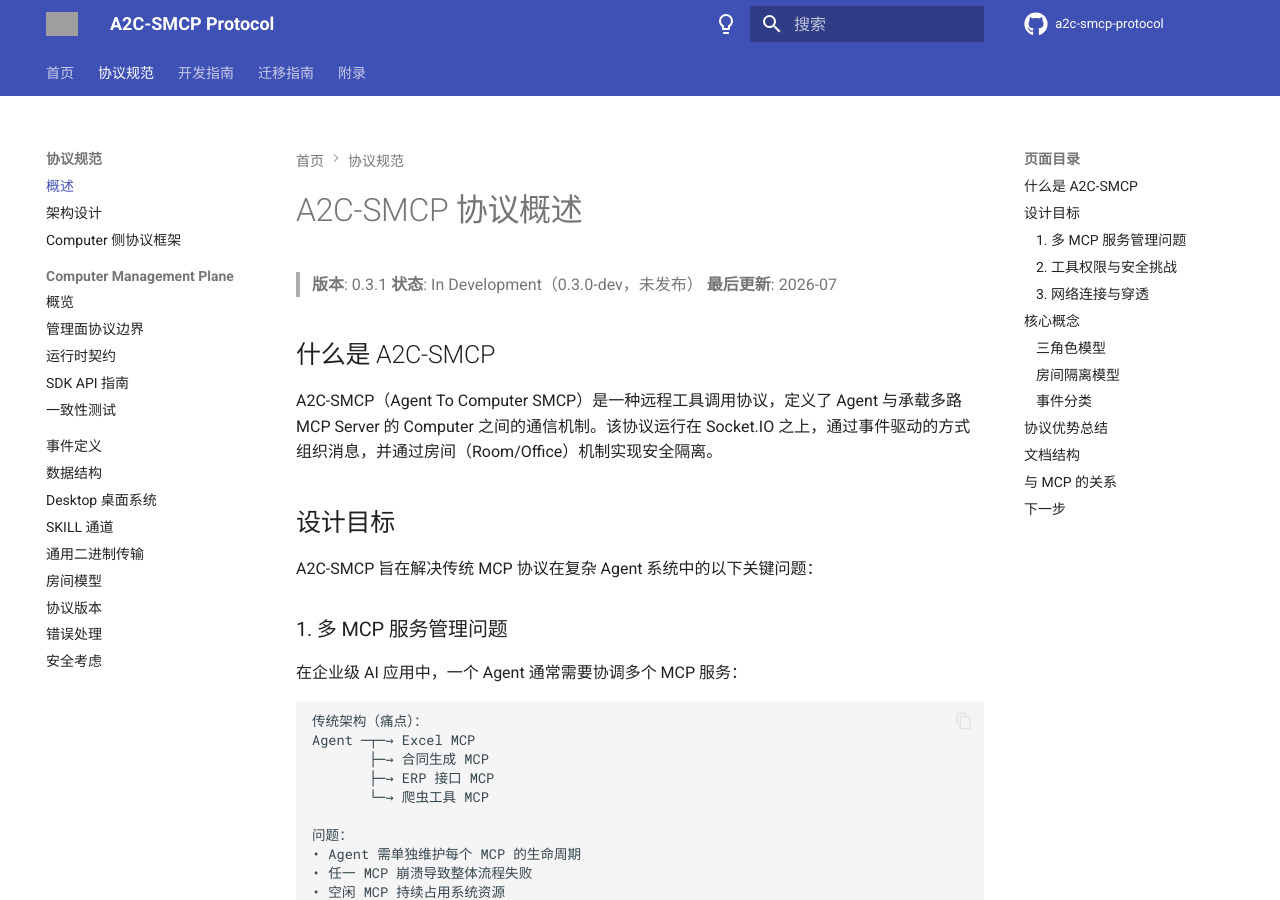
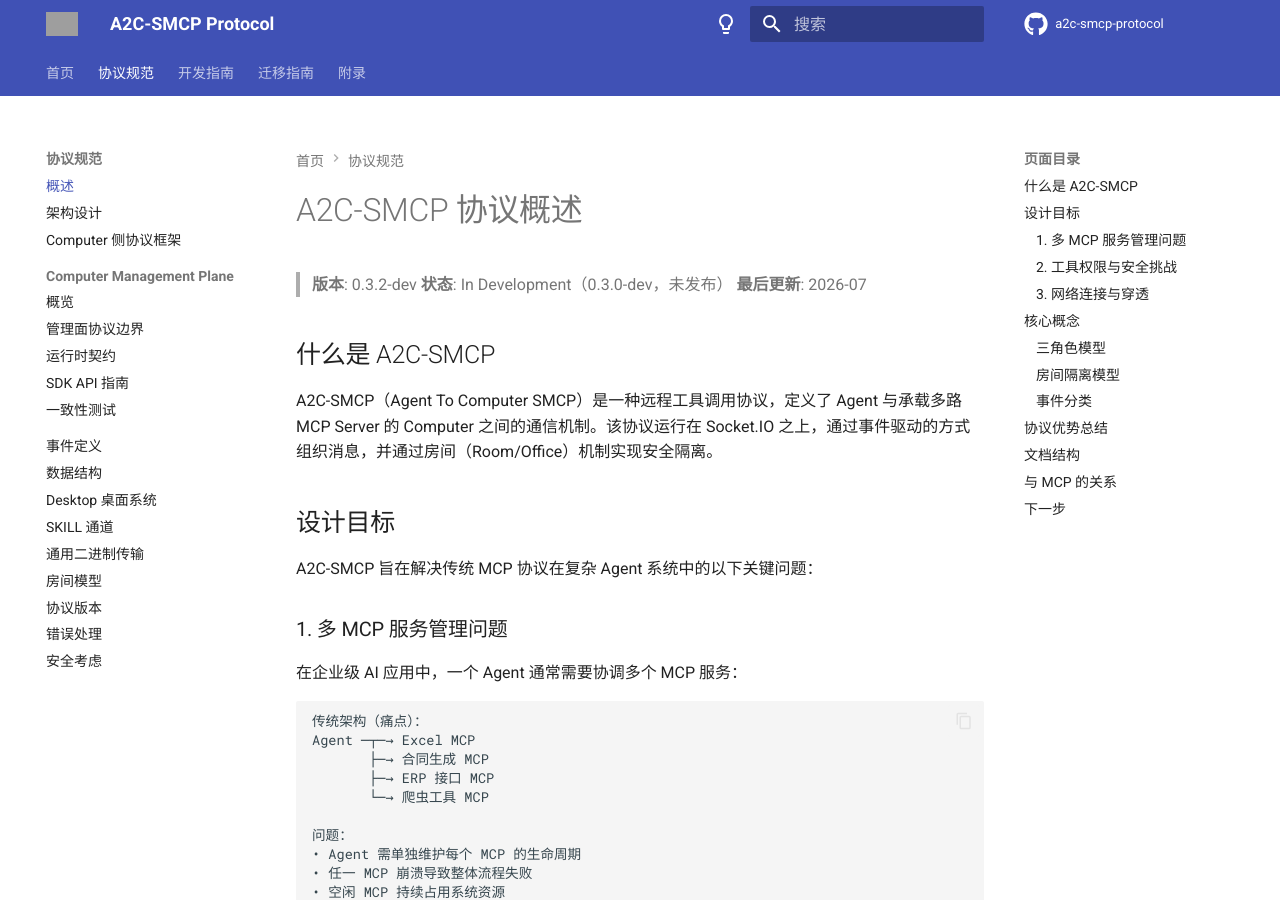
Before and after one commit to A2C-SMCP/a2c-smcp-protocol, an MkDocs documentation site: the page built from docs/specification/index.md, in a window 1280 px wide and 900 px high. Built offline with MkDocs 1.6.1 and Material for MkDocs 9.7.7, drawn with Linux system fonts in a browser that asks for light colours; comment, search, counter and statistics services are not loaded; the version menu is left out; grey boxes are pictures that could not be loaded.

Commit message:
Bump version: 0.3.1 → 0.3.2-dev

```diff
--- a/docs/specification/index.md
+++ b/docs/specification/index.md
@@ -1,6 +1,6 @@
 # A2C-SMCP 协议概述
 
-> **版本**: 0.3.1
+> **版本**: 0.3.2-dev
 > **状态**: In Development（0.3.0-dev，未发布）
 > **最后更新**: 2026-07
 
--- a/mkdocs.yml
+++ b/mkdocs.yml
@@ -63,7 +63,7 @@
   version:
     provider: mike
     alias: true
-  announce: "A2C-SMCP 协议规范文档 - 本文档版本：0.3.1"
+  announce: "A2C-SMCP 协议规范文档 - 本文档版本：0.3.2-dev"
   social:
     - icon: fontawesome/brands/github
       link: https://github.com/A2C-SMCP
--- a/pyproject.toml
+++ b/pyproject.toml
@@ -1,6 +1,6 @@
 [project]
 name = "a2c-smcp-protocol"
-version = "0.3.1"
+version = "0.3.2-dev"
 description = "A2C-SMCP Protocol Specification - Agent To Computer Socket.IO-based MCP Protocol"
 readme = "README.md"
 requires-python = ">=3.10"
@@ -49,7 +49,7 @@
 
 # bump-my-version 配置
 [tool.bumpversion]
-current_version = "0.3.1"
+current_version = "0.3.2-dev"
 # 开发中版本序列化为 X.Y.Z-dev（未发布）；发布时把 pre_l 推到 final（optional_value）即去掉后缀落到 X.Y.Z
 parse = "(?P<major>\\d+)\\.(?P<minor>\\d+)\\.(?P<patch>\\d+)(?:-(?P<pre_l>dev))?"
 serialize = [
```
Also changed, not shown: CLAUDE.md (+1 -1 lines), docs/index.md (+1 -1 lines), docs/specification/versioning.md (+1 -1 lines).
